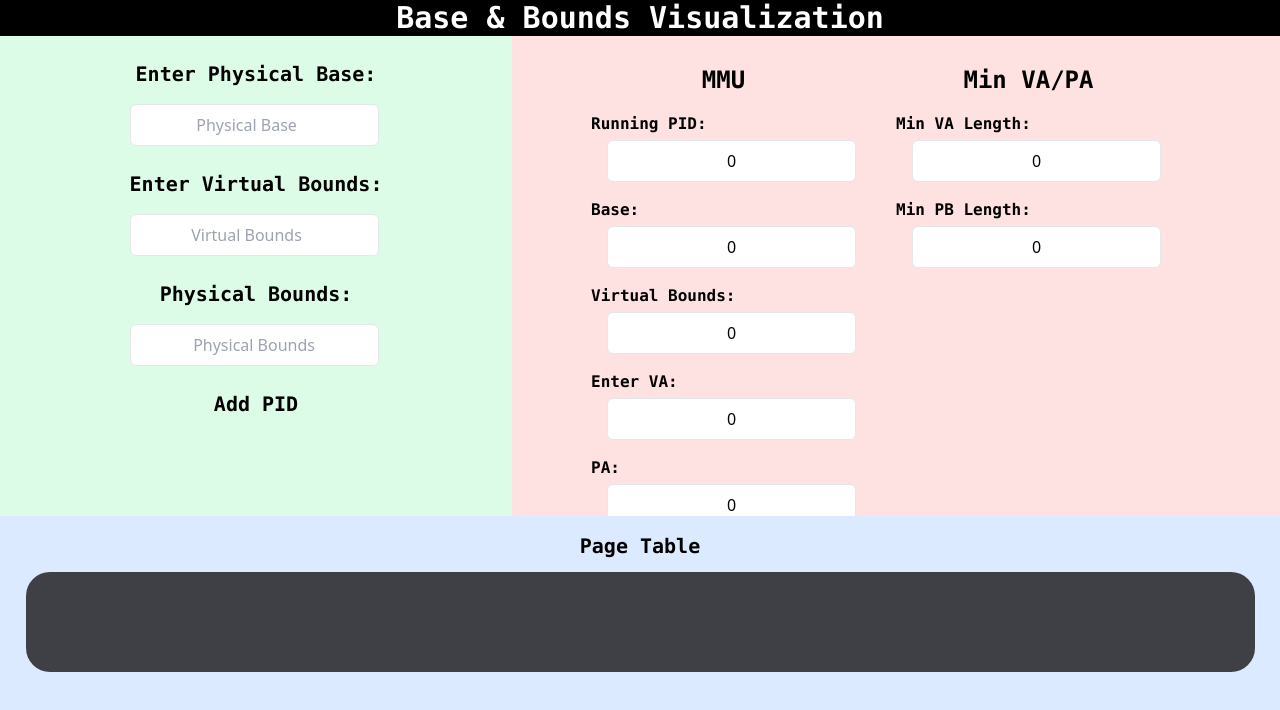
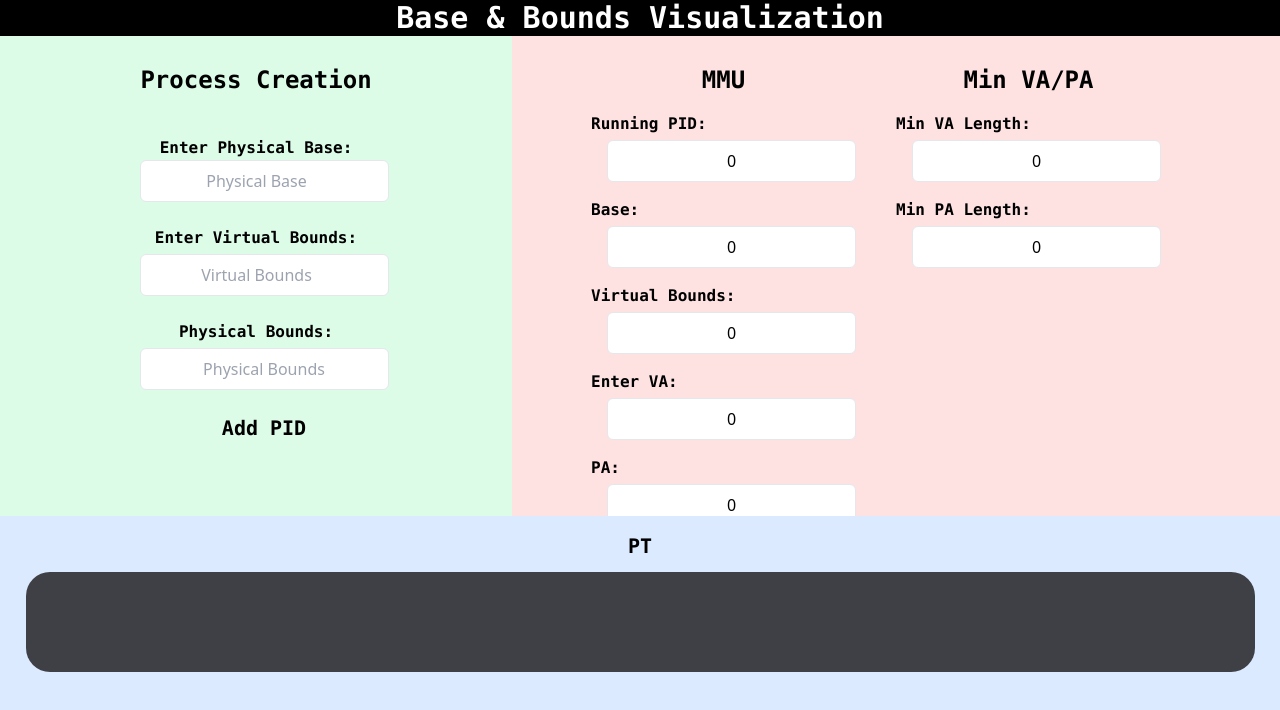
Before and after one commit to nick19123/baseboundsviz, a SvelteKit app: page / in a window 1280 px wide. Shown: the top 710 px of the page. Built offline with nearby package versions, Linux system fonts and the light colour scheme.

Commit message:
minor fixes

```diff
--- a/package.json
+++ b/package.json
@@ -14,6 +14,7 @@
 	"devDependencies": {
 		"@playwright/test": "^1.28.1",
 		"@sveltejs/adapter-auto": "^3.0.0",
+		"@sveltejs/adapter-static": "^3.0.1",
 		"@sveltejs/kit": "^2.0.0",
 		"@sveltejs/vite-plugin-svelte": "^3.0.0",
 		"autoprefixer": "^10.4.19",
--- a/src/routes/+page.svelte
+++ b/src/routes/+page.svelte
@@ -3,7 +3,7 @@
 	let virtualBounds = '';
 	let physicalBounds = '';
 	let MIN_VA = 0;
-	let MIN_PB = 0;
+	let MIN_PA = 0;
 	let prevProcNUM = -1;
 	let PIDarr = [];
 	let colorIndex = 0;
@@ -28,12 +28,12 @@
 					(this.p_base <= pid.p_base && this.p_bounds >= pid.p_bounds)
 			);
 
-			if (!overlapsExisting) {
+			//if (!overlapsExisting) {
 				if (this.v_bounds > MIN_VA) {
 					MIN_VA = Math.ceil(Math.log2(this.v_bounds));
 				}
-				if (this.p_bounds > MIN_PB) {
-					MIN_PB = Math.ceil(Math.log2(this.p_bounds));
+				if (this.p_bounds > MIN_PA) {
+					MIN_PA = Math.ceil(Math.log2(this.p_bounds));
 				}
 				this.proc_num = prevProcNUM + 1;
 				prevProcNUM++;
@@ -41,7 +41,7 @@
 				console.log(this.p_base);
 				console.log(this.v_bounds);
 				console.log(this.p_bounds);
-				console.log(MIN_PB);
+				console.log(MIN_PA);
 				console.log(MIN_VA);
 
 				const containerWidth = document.getElementById('pid-container').offsetWidth;
@@ -58,7 +58,7 @@
 				PIDBox.style.width = `${boxWidth}px`;
 				PIDBox.style.left = `${position}px`;
 				PIDBox.style.marginTop = `20px`;
-				PIDBox.innerText = `PID ${this.proc_num}`;
+				PIDBox.innerText = `PID ${this.proc_num} \n Base ${this.p_base} \n Bounds ${this.p_bounds}`;
 				document.getElementById('pid-container').appendChild(PIDBox);
 				PIDBox.onclick = () => {
 					rPID = this.proc_num;
@@ -72,16 +72,16 @@
 						PIDarr.splice(index, 1);
 
 						let minVA = Infinity;
-						let minPB = Infinity;
+						let minPA = Infinity;
 						PIDarr.forEach((pid) => {
 							if (pid.v_bounds < minVA) minVA = pid.v_bounds;
-							if (pid.p_bounds < minPB) minPB = pid.p_bounds;
+							if (pid.p_bounds < minPA) minPA = pid.p_bounds;
 						});
 						MIN_VA = Math.ceil(Math.log2(minVA));
-						MIN_PB = Math.ceil(Math.log2(minPB));
+						MIN_PA = Math.ceil(Math.log2(minPA));
 
-                        if (MIN_PB = Infinity) {
-                            MIN_PB = 0;
+                        if (MIN_PA = Infinity) {
+                            MIN_PA = 0;
                         }
                         if (MIN_VA = Infinity) {
                             MIN_VA = 0;
@@ -89,9 +89,9 @@
                         }
 					}
 				};
-			} else {
-				alert('Overlap exists with existing PID. Please choose a different range.');
-			}
+			//} else {
+			//	alert('Overlap exists with existing PID. Please choose a different range.');
+			//}
 		}
 	}
 
@@ -113,7 +113,7 @@
 	};
 
 	const calculatePA = () => {
-		if (parseInt(rPID_VA) < parseInt(rPID_bounds)) {
+		if ((parseInt(rPID_VA) < parseInt(rPID_bounds)) && (parseInt(rPID_VA) >=0)) {
 			rPID_PA = parseInt(rPID_VA) + parseInt(rPID_base);
 		} else {
 			rPID_PA = 'Out of bounds';
@@ -127,23 +127,27 @@
 <div class="grid grid-cols-5 grid-rows-5 h-screen">
 	<div class="col-span-2 row-span-3 bg-green-100 h-screen flex justify-center">
 		<div class="flex-col">
-			<form class="space-y-4">
+			<form class="space-y-4 flex-col justify-content items-cente mt-5">
+				<p class="mt-5 text-black font-mono text-center text-2xl font-bold pt-2">Process Creation</p>
+				<div class="flex flex-col space-x-4">
 				<label
 					for="physical_base"
-					class="text-black font-mono text-xl font-bold flex justify-center items-center text-center pt-6"
+					class="text-black font-mono font-bold flex justify-center items-center text-center pt-6"
 					>Enter Physical Base:</label
 				>
 				<input
 					bind:value={physicalBase}
-					class="block mt-1 p-2 border rounded-md flex text-center w-200"
+					class="block p-2 border rounded-md flex text-center w-200"
 					placeholder="Physical Base"
 					type="number"
 					min="1"
 					on:input={calculatePhysicalBounds}
 				/>
+				</div>
+				<div class="flex flex-col space-x-4">
 				<label
 					for="virtual_bounds"
-					class="text-black font-mono text-xl font-bold flex justify-center items-center text-center pt-2"
+					class="text-black font-mono font-bold flex justify-center items-center text-center pt-2"
 					>Enter Virtual Bounds:</label
 				>
 				<input
@@ -154,9 +158,11 @@
 					min="1"
 					on:input={calculatePhysicalBounds}
 				/>
+				</div>
+				<div class="flex flex-col space-x-4">
 				<label
 					for="physical_bounds"
-					class="text-black font-mono text-xl font-bold flex justify-center items-center text-center pt-2"
+					class="text-black font-mono font-bold flex justify-center items-center text-center pt-2"
 					>Physical Bounds:</label
 				>
 				<input
@@ -165,12 +171,15 @@
 					placeholder="Physical Bounds"
 					readonly
 				/>
+				</div>
+				<div class="flex flex-col space-x-4">
 				<input type="submit" id="add_pid" class="hidden" on:click={addPID} />
 				<label
 					for="add_pid"
 					class="text-black font-mono text-xl font-bold flex justify-center items-center text-center pt-2 cursor-pointer hover:text-blue-500"
 					>Add PID</label
 				>
+				</div>
 			</form>
 		</div>
 	</div>
@@ -235,10 +244,10 @@
 				/>
 			</div>
 			<div class="flex flex-col space-x-4">
-				<label for="min_pb" class="text-black font-mono font-bold">Min PB Length:</label>
+				<label for="MIN_PA" class="text-black font-mono font-bold">Min PA Length:</label>
 				<input
-					bind:value={MIN_PB}
-					id="min_pb"
+					bind:value={MIN_PA}
+					id="MIN_PA"
 					class="flex justify-center items-center mt-1 p-2 border rounded-md text-center"
 					readonly
 				/>
@@ -253,7 +262,7 @@
 				class="-mt-10 font-mono text-xl font-bold flex justify-center items-center text-center hover:text-blue-500"
 				ondblclick="alert('To-do: make PID size dynamic, actually represent size on PA, allow creation >10')"
 			>
-				Page Table
+				PT
 			</p>
 		</div>
 	</div>
--- a/svelte.config.js
+++ b/svelte.config.js
@@ -1,4 +1,4 @@
-import adapter from '@sveltejs/adapter-auto';
+import adapter from '@sveltejs/adapter-static';
 import { vitePreprocess } from '@sveltejs/vite-plugin-svelte';
 /** @type {import('@sveltejs/kit').Config} */
 const config = {
```
Also changed, not shown: LICENSE.txt (added), 2 other files (tests, documents, lock files or other folders).
